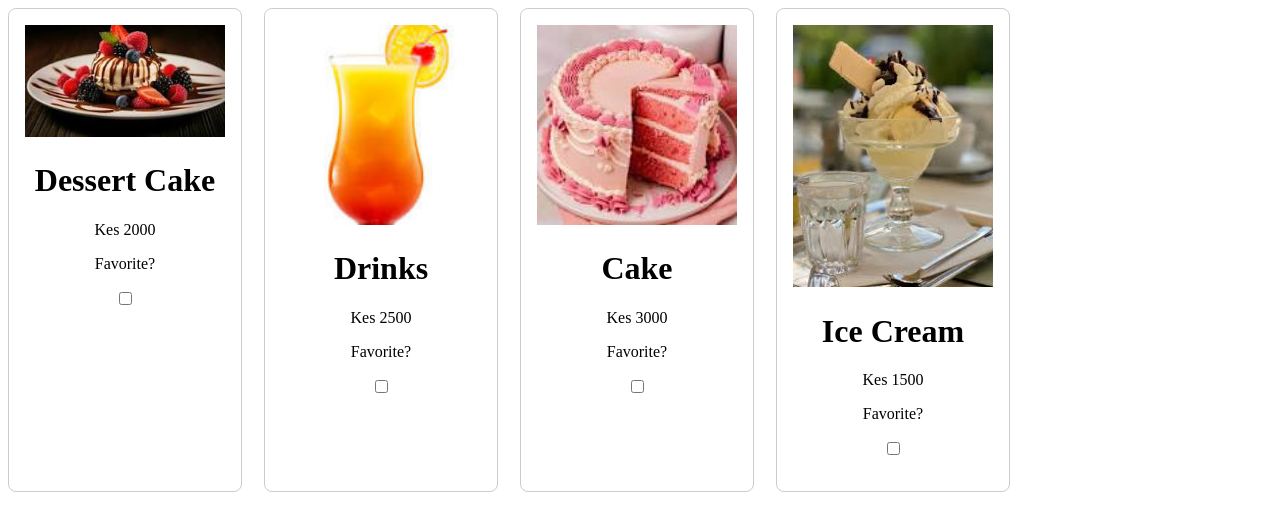
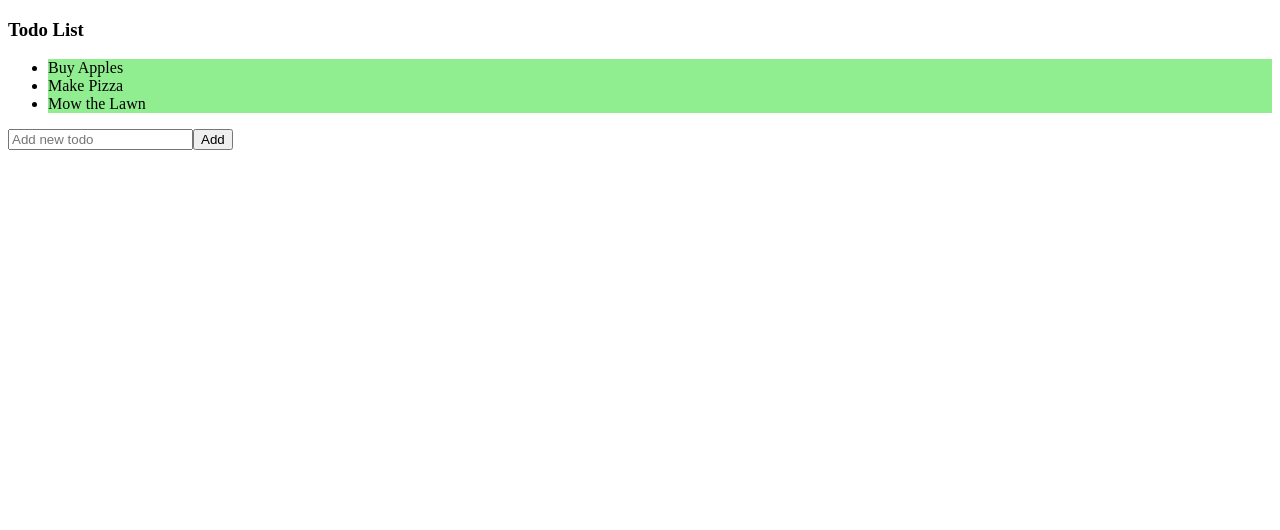
Before and after one commit to Paulkinungi/vitejs-vite-8mnyctsz, a Vue app: page / in a window 1280 px wide. Shown: the top 530 px of the page. Built offline with nearby package versions, Linux system fonts and the light colour scheme.

Commit message:
small project when learning abt fallthrough attributes in vue

```diff
--- a/src/App.vue
+++ b/src/App.vue
@@ -1,41 +1,37 @@
 <template>
-  <div class="products-container">
-    <product-card
-      v-for="(product, index) in products"
+  <h3>Todo List</h3>
+  <ul>
+    <todo-item
+      v-for="(x, index) in items"
       :key="index"
-      :title="product.title"
-      :price="product.price"
-      :image-url="product.imageUrl"
-      @favorite-toggled="handleFavorite"
+      :item-name="x"
+      @remove="removeItem(index)"
+      style="background-color: lightgreen;"
     />
-  </div>
+  </ul>
+
+  <input v-model="newItem" placeholder="Add new todo" />
+  <button @click="addItem">Add</button>
 </template>
 
 <script>
 export default {
   data() {
     return {
-      products: [
-        { title: "Dessert Cake", price: 2000, imageUrl: "src/img/desert.jpeg" },
-        { title: "Drinks", price: 2500, imageUrl: "src/img/drink.jpeg" },
-        { title: "Cake", price: 3000, imageUrl: "src/img/cake.jpeg" },
-        { title: "Ice Cream", price: 1500, imageUrl: "src/img/iceCream.jpeg" },
-        // Add more products here easily
-      ]
+      newItem: '',
+      items: ['Buy Apples', 'Make Pizza', 'Mow the Lawn']
     }
   },
-  methods:{
-    handleFavorite(isfavorite){
-      alert(isfavorite ? 'Favorited' : 'Unfavorited')
+  methods: {
+    addItem() {
+      if (this.newItem.trim() !== '') {
+        this.items.push(this.newItem);
+        this.newItem = "";
+      }
+    },
+    removeItem(index) {
+      this.items.splice(index, 1);
     }
   }
 }
 </script>
-
-<style>
-.products-container {
-  display: grid;
-  grid-template-columns: repeat(auto-fill, minmax(200px, 1fr));
-  gap: 1rem;
-}
-</style>
--- a/src/components/ProductCard.vue
+++ /dev/null
@@ -1,58 +0,0 @@
-<template>
-
-  <div class="productCard">
-    <img id="ProdImage" :alt="title" :src="imageUrl"/>
-    <div id="Imgdesc">
-      <h1>{{ title }}</h1>
-    <p>{{ currency }} {{ price }}</p>
-    <label for=""><p>Favorite?</p>
-      <input @click="toggleFav" type="checkbox">
-    </label>
-    <p id="isfavorite">{{ status }}</p>
-    </div>
-  </div>
-</template>
-
-<script>
-export default{
-  data(){
-    return{
-      isfavorite:false,
-      status:''
-    }
-  },
-  props:{
-    title:String,
-    price:Number,
-    imageUrl:String,
-    currency:{
-      type:String,
-      default:'Kes'
-    }
-  },
-  methods:{
-    toggleFav(event){
-      this.isfavorite =!this.isfavorite;
-      this.status= this.isfavorite? "Marked Favorite" : "";
-      this.$emit('favorite-toggled', this.isfavorite);
-    }
-  }
-}
-</script>
-
-<style>
-.productCard{
-
-  border:1px solid #ccc;
-  padding:1rem;
-  text-align:center;
-  border-radius: 8px;
-  max-width: 200px;
-}
-#ProdImage{
-  width:100%;
-  height:auto;
-}
-
-
-</style>
--- /dev/null
+++ b/src/components/ToDoItem.vue
@@ -0,0 +1,11 @@
+<template>
+    <li @click="$emit('remove')">
+      {{ itemName }}
+    </li>
+  </template>
+
+  <script>
+  export default {
+    props: ['itemName']
+  }
+  </script>
--- a/src/main.js
+++ b/src/main.js
@@ -1,8 +1,7 @@
 import { createApp } from 'vue'
-
 import App from './App.vue'
-import ProductCard from './components/ProductCard.vue'
+import ToDoItem from './components/ToDoItem.vue'
 
 const app = createApp(App)
-app.component('product-card', ProductCard)
+app.component('todo-item', ToDoItem)
 app.mount("#app")
```
